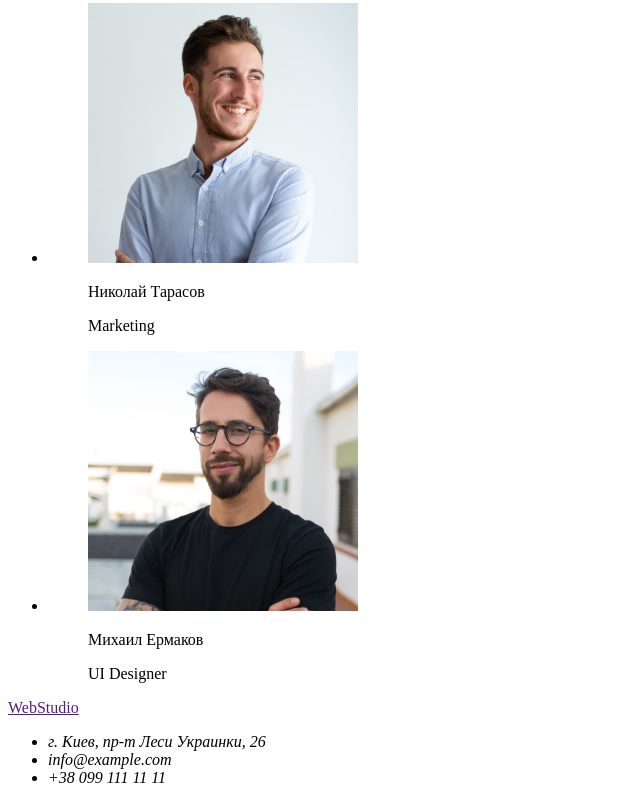
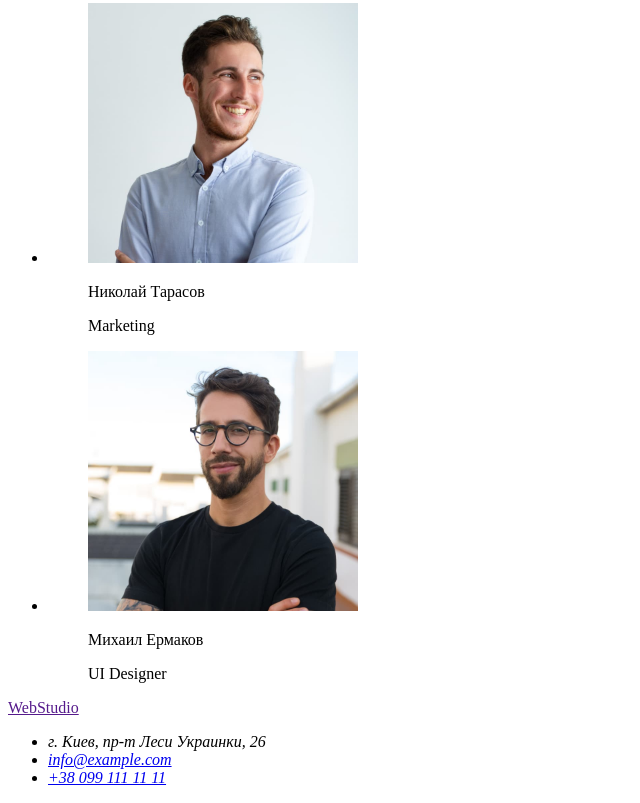
Before and after one commit to Zmennn/goit-markup-hw-01, a plain HTML site: page index.html in a window 1280 px wide. Shown: the part 2167-2970 px from the top of the page, without its empty margins (0-640 px from the left). Drawn offline with Linux system fonts and the light colour scheme.

Commit message:
Update index.html

```diff
--- a/index.html
+++ b/index.html
@@ -97,8 +97,8 @@
         <address>
             <ul>
                 <li>г. Киев, пр-т Леси Украинки, 26</li>
-                <li>info@example.com</li>
-                <li>+38 099 111 11 11</li>
+                <li><a href="mailto info@example.com">info@example.com</a></li>
+                <li><a href="tel+380991111111">+38 099 111 11 11</a></li>
             </ul>
         </address>
     </footer>
```
